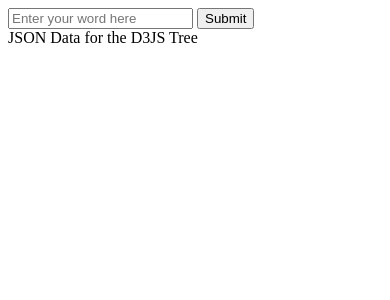
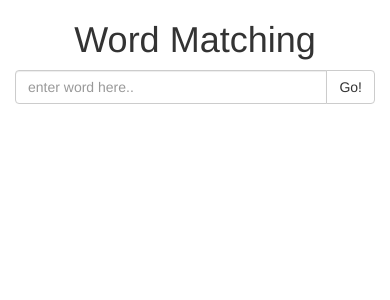
Before and after one commit to ayusharma/Word-Match, a Flask app: page / in a window 390 px wide. Shown: the top 300 px of the page. Run offline with Flask 2, Linux system fonts and the light colour scheme; some libraries are stand-ins or nearby versions.

Commit message:
GUI Improved

```diff
--- a/app/templates/index.html
+++ b/app/templates/index.html
@@ -2,12 +2,37 @@
 <html>
 <head>
 		<title>{{ title }}</title>
+		<meta name="viewport" content="width=device-width, initial-scale=1.0, user-scalable=0, minimum-scale=1.0, maximum-scale=1.0">
+		<meta name="apple-mobile-web-app-capable" content="yes">
+		<meta name="apple-mobile-web-app-status-bar-style" content="black">
+		<meta http-equiv="X-UA-Compatible" content="IE=9; IE=8; IE=7; IE=EDGE" />
+		<link rel="stylesheet" href="https://maxcdn.bootstrapcdn.com/bootstrap/3.3.1/css/bootstrap.min.css">
 </head>
 <body>
+
+		<!-- <input type="text" placeholder="Enter your word here" name="text">
+		<input type="submit" name="my-form"> -->
+	<div class="container">
+	<div class="row">
+		<div class="col-md-12 text-center">
+			<h1>Word Matching</h1>
+		</div>
+	</div>
+	<div class="row">
 	<form action="jsondata" method="POST">
-		<input type="text" placeholder="Enter your word here" name="text">
-		<input type="submit" name="my-form">
-	</form>
-	JSON Data for the D3JS Tree <br><br> {{ json }}
+	  <div class="col-lg-6 col-lg-offset-3">
+	    <div class="input-group">
+	      <input type="text" class="form-control" placeholder="Enter Word Here.." name="text" style="text-transform:lowercase;">
+	      <span class="input-group-btn">
+	        <button class="btn btn-default" type="submit">Go!</button>
+	      </span>
+	    </div><!-- /input-group -->
+	  </div><!-- /.col-lg-6 -->
+	  </form>
+	</div><!-- /.row -->
+	</div>
+	<!-- JSON Data for the D3JS Tree <br><br> {{ json }} -->
 </body>
+<script src="https://ajax.googleapis.com/ajax/libs/jquery/1.11.2/jquery.min.js"></script>
+<script src="https://maxcdn.bootstrapcdn.com/bootstrap/3.3.1/js/bootstrap.min.js"></script>
 </html>
--- a/app/views.py
+++ b/app/views.py
@@ -28,6 +28,7 @@ def jsondata():
 				path = '/var/www/html/filesearch/file_storage/%s' %(file)
 				fo = open(path,'rb+')
 		        line = fo.read()
+		        line = line.lower()
 
 		        freq = []
 		        if vari[k] in line:
--- a/file_storage/october_sky.txt
+++ /dev/null
@@ -1,3 +0,0 @@
-this is a test file
-this is a test file this
-this is this
```
Also changed, not shown: file_storage/the_last_song.txt (+17 -7 lines), file_storage/Dear_John.txt (line endings or trailing spaces), 1 other file.
